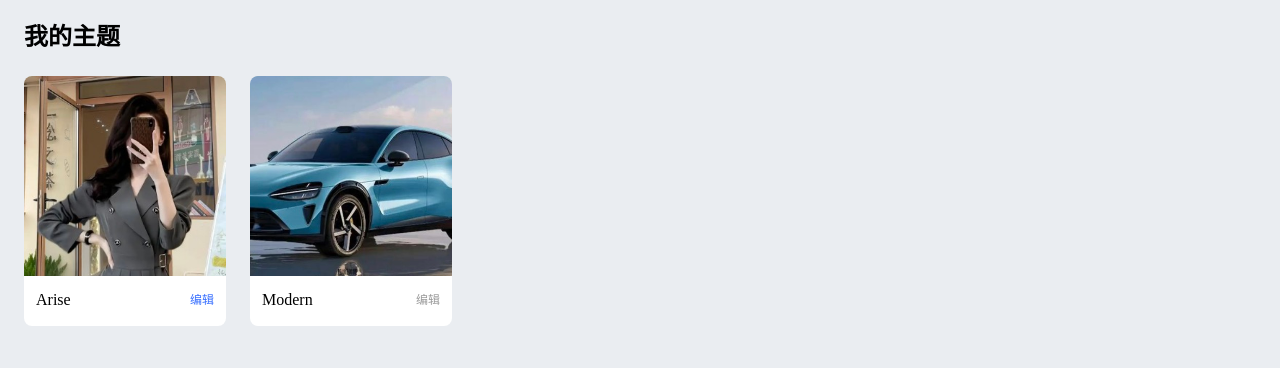
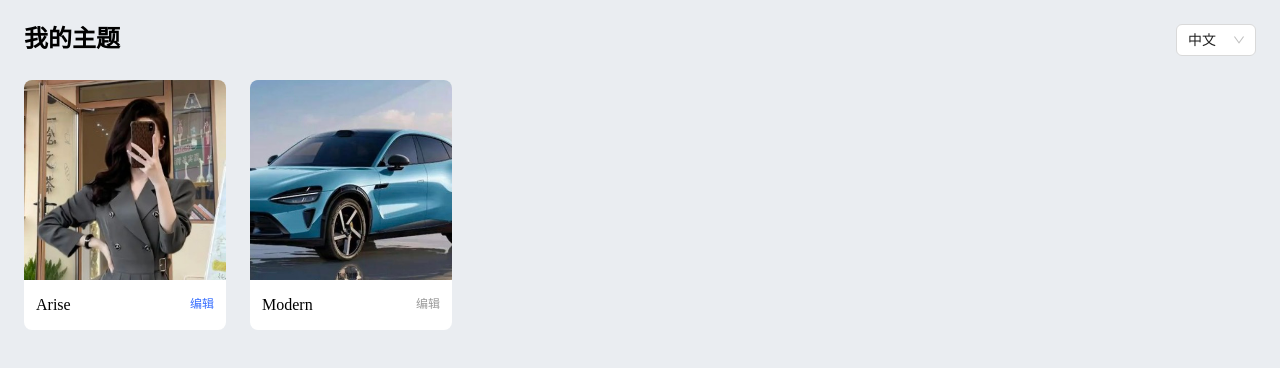
Before and after one commit to lizuncong/web-editor, a React (Vite) app: page /#/ in a window 1280 px wide. Shown: the top 368 px of the page. Built offline with nearby package versions, Linux system fonts and the light colour scheme.

Commit message:
feat: 多语言:

```diff
--- /dev/null
+++ b/src/components/LanguageSelect/index.tsx
@@ -0,0 +1,33 @@
+import { Select } from 'antd';
+import { changeLanguage } from 'i18next';
+import { useCallback } from 'react';
+
+import { useAppDispatch, useAppSelector } from '@/store/hooks';
+import { changeGlobalState } from '@/store/reducer/global';
+import { LanguageEnum } from '@/types/enum';
+
+const LanguageSelect = () => {
+  const { language } = useAppSelector((state) => state.global);
+  const dispatch = useAppDispatch();
+  const handleChange = useCallback(
+    (value: string) => {
+      console.log(`selected ${value}`);
+      dispatch(changeGlobalState({ language: value as LanguageEnum }));
+      changeLanguage(value as LanguageEnum);
+    },
+    [dispatch],
+  );
+  return (
+    <Select
+      value={language}
+      style={{ width: 80 }}
+      onChange={handleChange}
+      options={[
+        { value: LanguageEnum.ZH, label: '中文' },
+        { value: LanguageEnum.EN, label: '英文' },
+      ]}
+    />
+  );
+};
+
+export default LanguageSelect;
--- a/src/i18n.ts
+++ b/src/i18n.ts
@@ -1,16 +1,20 @@
 import i18next from 'i18next';
 import { initReactI18next } from 'react-i18next';
 
+import translationEn from './locales/en-us.json';
 import translation from './locales/zh-hans-cn.json';
+import { LanguageEnum } from './types/enum';
 
 export const defaultNs = 'translation';
-export const zhKey = 'zh';
 i18next.use(initReactI18next).init({
-  lng: zhKey,
+  lng: LanguageEnum.ZH,
   debug: true,
   resources: {
-    [zhKey]: {
+    [LanguageEnum.ZH]: {
       translation,
+    },
+    [LanguageEnum.EN]: {
+      translation: translationEn,
     },
   },
 });
--- /dev/null
+++ b/src/locales/en-us.json
@@ -0,0 +1,21 @@
+{
+  "home": {
+    "title": "My Themes",
+    "developing": "Coming Soon!",
+    "edit": "Edit"
+  },
+  "editor": {
+    "header": "Landing Page Low-Code Editor",
+    "compsetting": "Component Settings",
+    "notfound": "Section Not Defined",
+    "addSection": "Add Section Component",
+    "selectSection": "Click to Add Section Component",
+    "collectionpicker": "Select Product Category",
+    "imagepicker": "Add Image",
+    "selectvideo": "Select Local Video File",
+    "addBlock": "Add Block Component",
+    "selectBlock": "Click to Add Block Component",
+    "notfoundtheme": "Theme not found, return to homepage to select theme",
+    "backhome": "Back to Homepage"
+  }
+}
--- a/src/locales/zh-hans-cn.json
+++ b/src/locales/zh-hans-cn.json
@@ -1,7 +1,8 @@
 {
   "home": {
     "title": "我的主题",
-    "developing": "敬请期待！"
+    "developing": "敬请期待！",
+    "edit": "编辑"
   },
   "editor": {
     "header": "落地页低代码编辑器",
--- a/src/pages/Home/index.module.less
+++ b/src/pages/Home/index.module.less
@@ -4,9 +4,15 @@
   background-color: #eaedf1;
 
   .header {
+    display: flex;
+    align-items: center;
+    justify-content: space-between;
     margin-bottom: 24px;
-    font-weight: 600;
-    font-size: 24px;
+
+    .title {
+      font-weight: 600;
+      font-size: 24px;
+    }
   }
 
   .list {
--- a/src/pages/Home/index.tsx
+++ b/src/pages/Home/index.tsx
@@ -2,18 +2,21 @@ import { memo } from 'react';
 import { useTranslation } from 'react-i18next';
 import { useNavigate } from 'react-router';
 
+import LanguageSelect from '@/components/LanguageSelect';
 import { themes } from '@/constant';
 import { Theme } from '@/types/enum';
 
 import styles from './index.module.less';
-
 const Home = memo(() => {
   const { t } = useTranslation();
 
   const navigate = useNavigate();
   return (
     <div className={styles.home}>
-      <div className={styles.header}>{t('home.title')}</div>
+      <div className={styles.header}>
+        <span className={styles.title}> {t('home.title')}</span>
+        <LanguageSelect />
+      </div>
       <div className={styles.list}>
         {themes.map((theme) => {
           return (
@@ -33,7 +36,7 @@ const Home = memo(() => {
                     navigate(`/editor?theme=${theme.theme}`);
                   }}
                 >
-                  编辑
+                  {t('home.edit')}
                 </span>
               </div>
             </div>
--- a/src/store/reducer/global.ts
+++ b/src/store/reducer/global.ts
@@ -6,16 +6,20 @@
 
 import type { PayloadAction } from '@reduxjs/toolkit';
 
+import { LanguageEnum } from '@/types/enum';
+
 import { createAppSlice } from '../createAppSlice';
 
 export interface GlobalSliceState {
   uid: string;
   userName: string;
+  language: LanguageEnum;
 }
 
 const initialState: GlobalSliceState = {
   uid: '',
   userName: '张三',
+  language: LanguageEnum.ZH,
 };
 
 export const globalSlice = createAppSlice({
--- a/src/types/enum.ts
+++ b/src/types/enum.ts
@@ -2,3 +2,8 @@ export enum Theme {
   ARISE = 'arise-theme',
   MODERN = 'modern-theme',
 }
+
+export enum LanguageEnum {
+  ZH = 'zh',
+  EN = 'en',
+}
```
